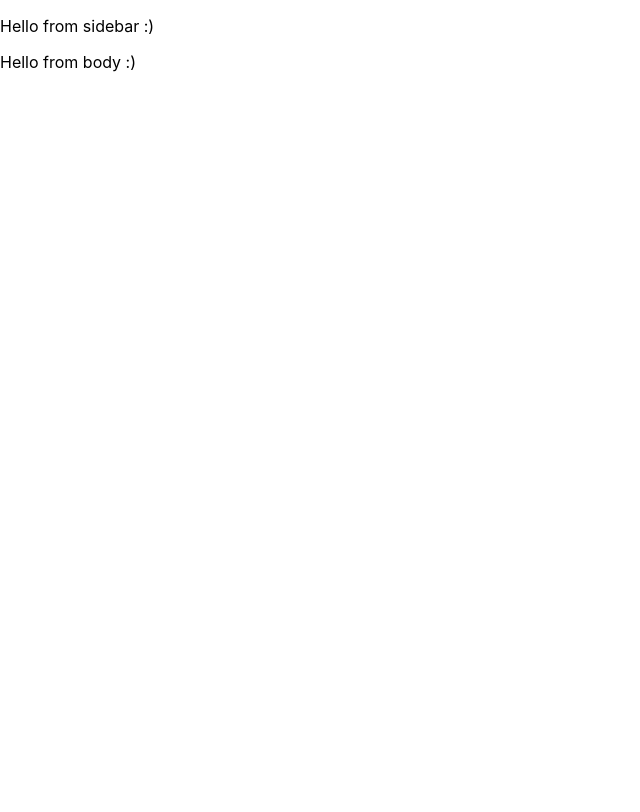
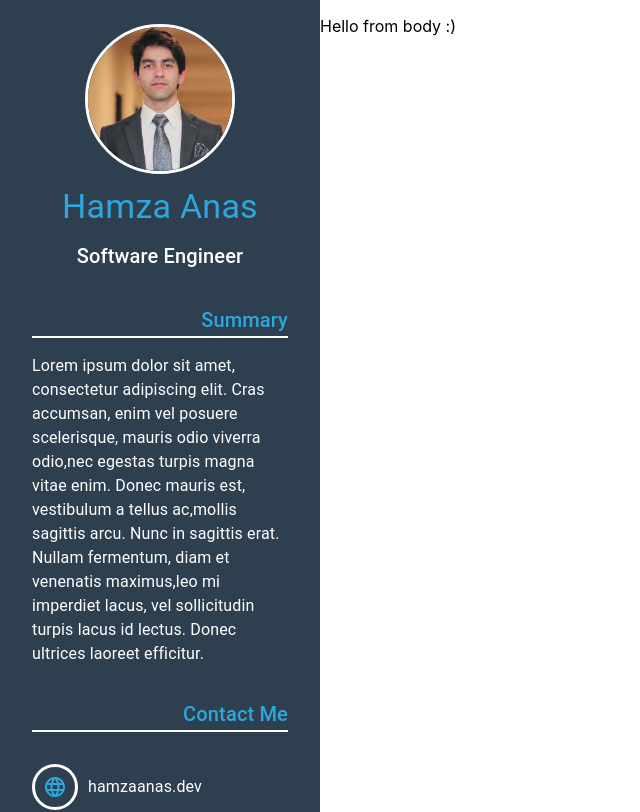
Before and after one commit to hamza5485/ReactMaterialCV, a React (Create React App) app: page / in a window 1280 px wide. Shown: the top 812 px of the page, without its empty margins (0-640 px from the left). Built offline with nearby package versions, Linux system fonts and the light colour scheme.

Commit message:
integrated contact component

```diff
--- a/package.json
+++ b/package.json
@@ -1,5 +1,5 @@
 {
-  "name": "react-terminal-cv",
+  "name": "react-material-cv",
   "version": "0.1.0",
   "private": true,
   "dependencies": {
--- a/src/App.js
+++ b/src/App.js
@@ -1,12 +1,28 @@
 import React from 'react';
+import { makeStyles } from '@material-ui/core/styles';
+import Grid from '@material-ui/core/Grid';
 import Sidebar from './components/app/Sidebar/Sidebar';
 import Body from './components/app/Body/Body';
 
+const useStyles = makeStyles(theme => ({
+    root: {
+        flexGrow: 1,
+    }
+}));
+
 const App = () => {
+    const classes = useStyles();
+
     return (
         <div className="App">
-            <Sidebar />
-            <Body />
+            <Grid container className={classes.root}>
+                <Grid item xs={6} sm={5} md={4} lg={3}>
+                    <Sidebar />
+                </Grid>
+                <Grid item xs={6} sm={7} md={8} lg={9}>
+                    <Body />
+                </Grid>
+            </Grid>
         </div>
     );
 }
--- a/src/components/app/Sidebar/Sidebar.js
+++ b/src/components/app/Sidebar/Sidebar.js
@@ -1,8 +1,22 @@
 import React from 'react';
+import { makeStyles } from '@material-ui/core';
+import Contact from '../Contact';
+
+const useStyles = makeStyles(theme => ({
+    root: {
+        padding: theme.spacing(2),
+        textAlign: 'center',
+        backgroundColor: '#2e3f4f',
+    }
+}));
 
 const Sidebar = () => {
+    const classes = useStyles();
+
     return (
-        <p>Hello from sidebar :)</p>
+        <div className={classes.root}>
+            <Contact />
+        </div>
     );
 };
 
```
Also changed, not shown: 1 other file (tests, documents, lock files or other folders).
